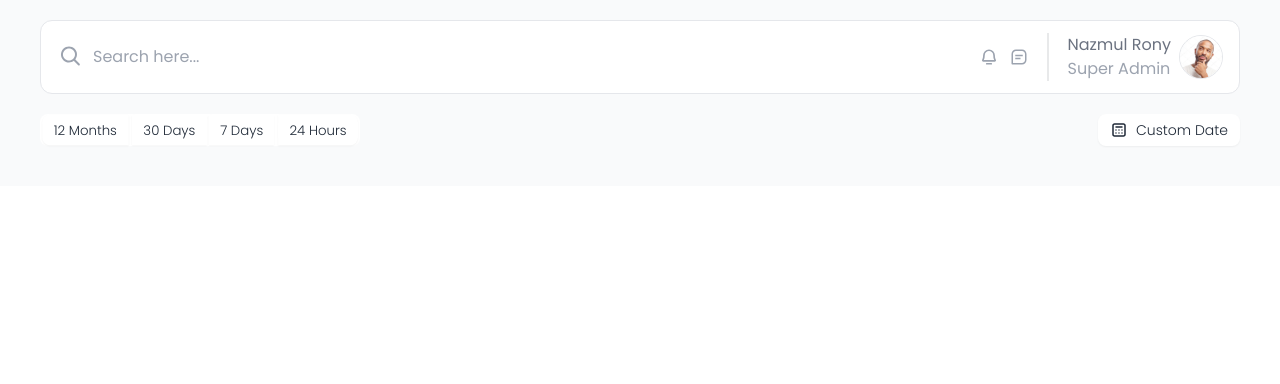
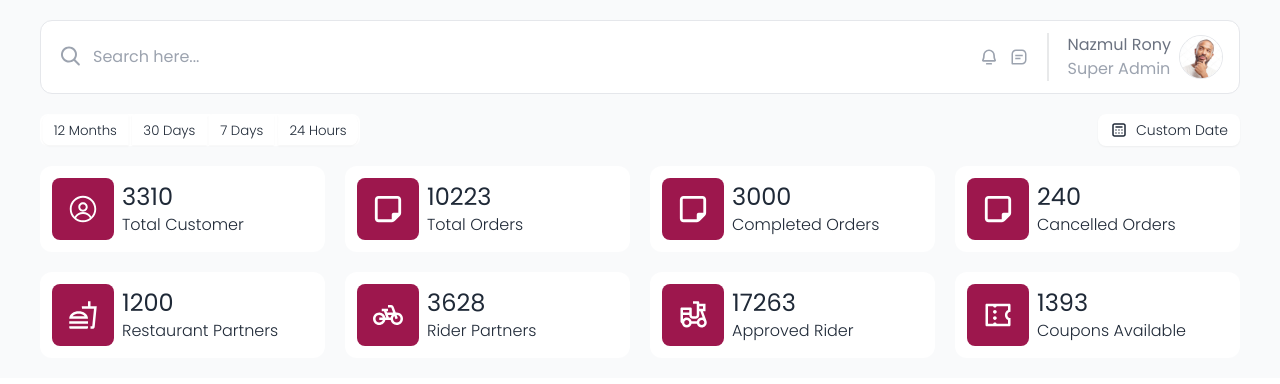
Before and after one commit to ifajul89/basic-dashboard, a React (Vite) app: page / in a window 1280 px wide. Shown: the top 384 px of the page. Built offline with nearby package versions, Linux system fonts and the light colour scheme.

Commit message:
added card details section

```diff
--- /dev/null
+++ b/src/components/CardDetails.jsx
@@ -0,0 +1,44 @@
+import EachCard from "./shared/EachCard";
+import { RxAvatar } from "react-icons/rx";
+import { FaRegNoteSticky } from "react-icons/fa6";
+import { MdOutlineFastfood } from "react-icons/md";
+import { MdOutlinePedalBike } from "react-icons/md";
+import { RiEBike2Line } from "react-icons/ri";
+import { RiCoupon3Line } from "react-icons/ri";
+
+const CardDetails = () => {
+  return (
+    <div className="grid grid-cols-4 gap-5">
+      <EachCard Icon={<RxAvatar />} Number="3310" Name="Total Customer" />
+      <EachCard Icon={<FaRegNoteSticky />} Number="10223" Name="Total Orders" />
+      <EachCard
+        Icon={<FaRegNoteSticky />}
+        Number="3000"
+        Name="Completed Orders"
+      />
+      <EachCard
+        Icon={<FaRegNoteSticky />}
+        Number="240"
+        Name="Cancelled Orders"
+      />
+      <EachCard
+        Icon={<MdOutlineFastfood />}
+        Number="1200"
+        Name="Restaurant Partners"
+      />
+      <EachCard
+        Icon={<MdOutlinePedalBike />}
+        Number="3628"
+        Name="Rider Partners"
+      />
+      <EachCard Icon={<RiEBike2Line />} Number="17263" Name="Approved Rider" />
+      <EachCard
+        Icon={<RiCoupon3Line />}
+        Number="1393"
+        Name="Coupons Available"
+      />
+    </div>
+  );
+};
+
+export default CardDetails;
--- /dev/null
+++ b/src/components/shared/EachCard.jsx
@@ -0,0 +1,15 @@
+const EachCard = ({ Icon, Number, Name }) => {
+  return (
+    <div className="flex items-center gap-2 bg-white p-3 rounded-xl">
+      <div className="text-white bg-pink-800 w-min p-4 rounded-lg text-3xl">
+        {Icon}
+      </div>
+      <div>
+        <h5 className="text-2xl">{Number}</h5>
+        <h6 className="font-light">{Name}</h6>
+      </div>
+    </div>
+  );
+};
+
+export default EachCard;
--- a/src/layout/Root.jsx
+++ b/src/layout/Root.jsx
@@ -1,3 +1,4 @@
+import CardDetails from "../components/CardDetails";
 import DateTimePicker from "../components/DateTimePicker";
 import SearchBox from "../components/SearchBox";
 
@@ -6,6 +7,7 @@ const Root = () => {
     <div className="container mx-auto p-2 md:py-5 md:px-10">
       <SearchBox />
       <DateTimePicker />
+      <CardDetails></CardDetails>
     </div>
   );
 };
```
